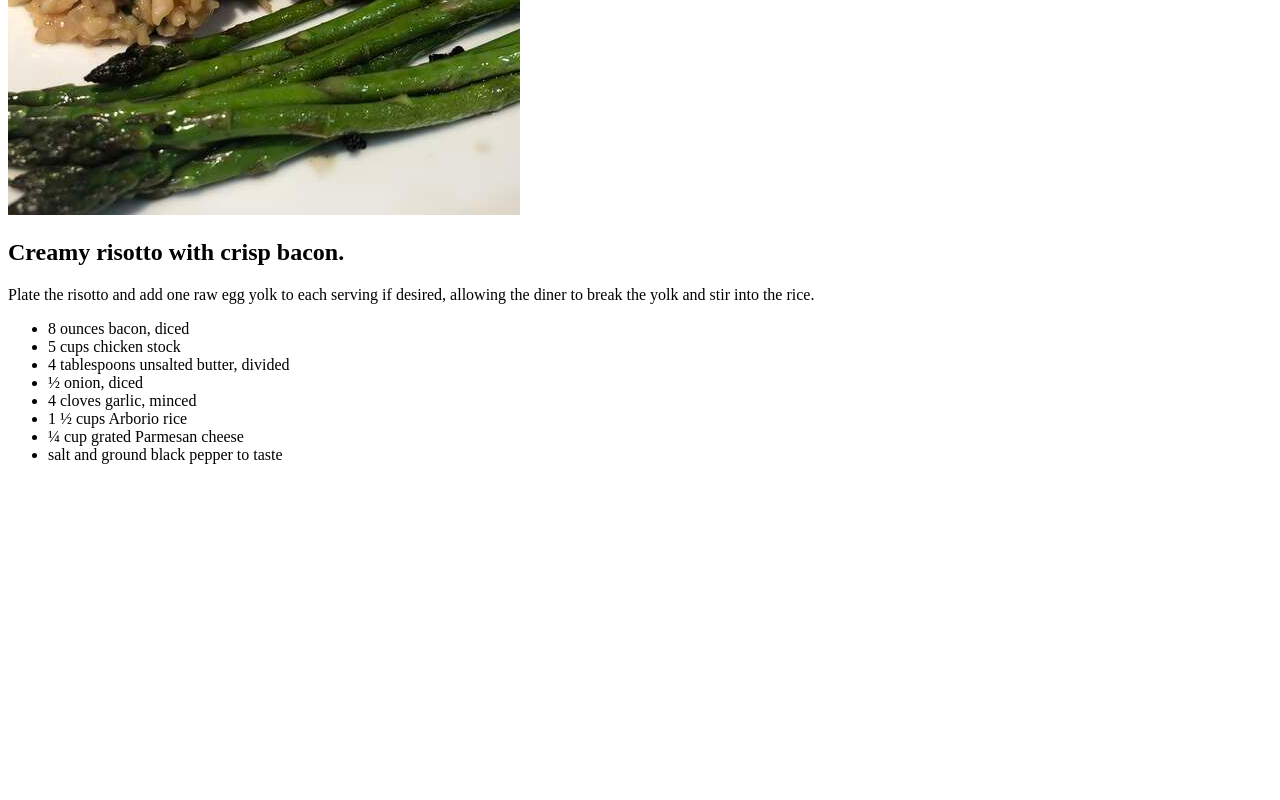
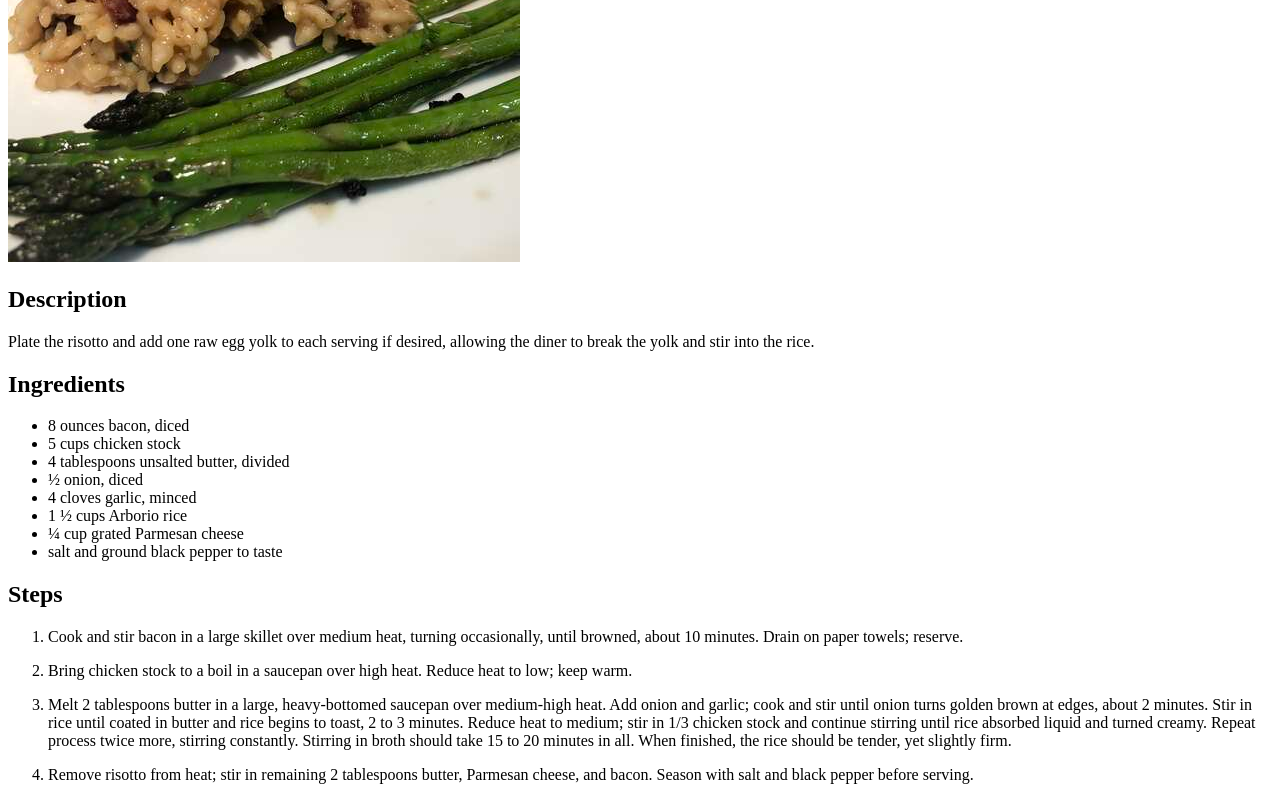
Before and after one commit to EduEspin/odin-recipes, a plain HTML site: page recipes/risotto.html in a window 1280 px wide. Shown: the part 377-1177 px from the top of the page. Before the commit the page ends 857 px from the top, so only its background shows below. Drawn offline with Linux system fonts and the light colour scheme.

Commit message:
Modified risotto.html and index.html

```diff
--- a/recipes/risotto.html
+++ b/recipes/risotto.html
@@ -3,13 +3,15 @@
 <head>
     <meta charset="UTF-8">
     <meta name="viewport" content="width=device-width, initial-scale=1.0">
-    <title>Document</title>
+    <title>Risotto</title>
 </head>
 <body>
     <h1>Risotto</h1>
+    <h2>Creamy risotto with crisp bacon.</h2>
     <img src="../images/risotto.jpg" alt="Bacon Risotto">
-    <h2>Creamy risotto with crisp bacon.</h2>
+    <h2>Description</h2>
     <p>Plate the risotto and add one raw egg yolk to each serving if desired, allowing the diner to break the yolk and stir into the rice.</p>
+    <h2>Ingredients</h2>
     <ul>
         <li>8 ounces bacon, diced</li>
 
@@ -27,5 +29,18 @@
 
         <li>salt and ground black pepper to taste</li>
     </ul>
+    <h2>Steps</h2>
+    <ol>
+        <li>Cook and stir bacon in a large skillet over medium heat, turning occasionally, until browned, about 10 minutes. Drain on paper towels; reserve.</li>
+        <p></p>
+        <li>Bring chicken stock to a boil in a saucepan over high heat. Reduce heat to low; keep warm.</li>
+        <p></p>
+        <li>Melt 2 tablespoons butter in a large, heavy-bottomed saucepan over medium-high heat. Add onion and garlic; cook and stir until onion turns golden brown at edges, about 2 minutes. Stir in rice until coated in butter and rice begins to toast, 2 to 3 minutes. Reduce heat to medium; stir in 1/3 chicken stock and continue stirring until rice absorbed liquid and turned creamy. Repeat process twice more, stirring constantly. Stirring in broth should take 15 to 20 minutes in all. When finished, the rice should be tender, yet slightly firm.
+
+        </li>
+        <p></p>
+        <li>Remove risotto from heat; stir in remaining 2 tablespoons butter, Parmesan cheese, and bacon. Season with salt and black pepper before serving.
+        </li>
+    </ol>
 </body>
 </html>
```
Also changed, not shown: index.html (+5 -2 lines).
